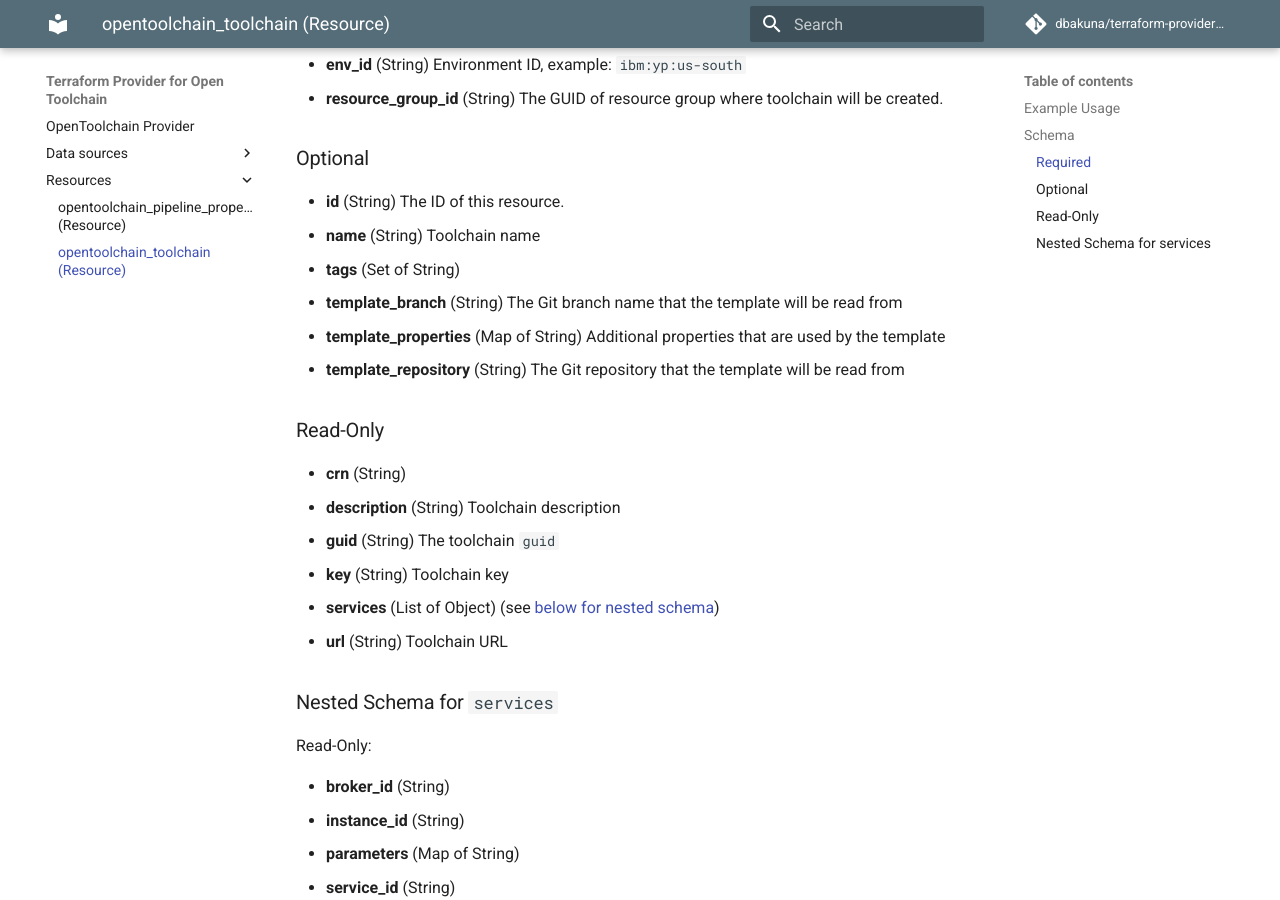
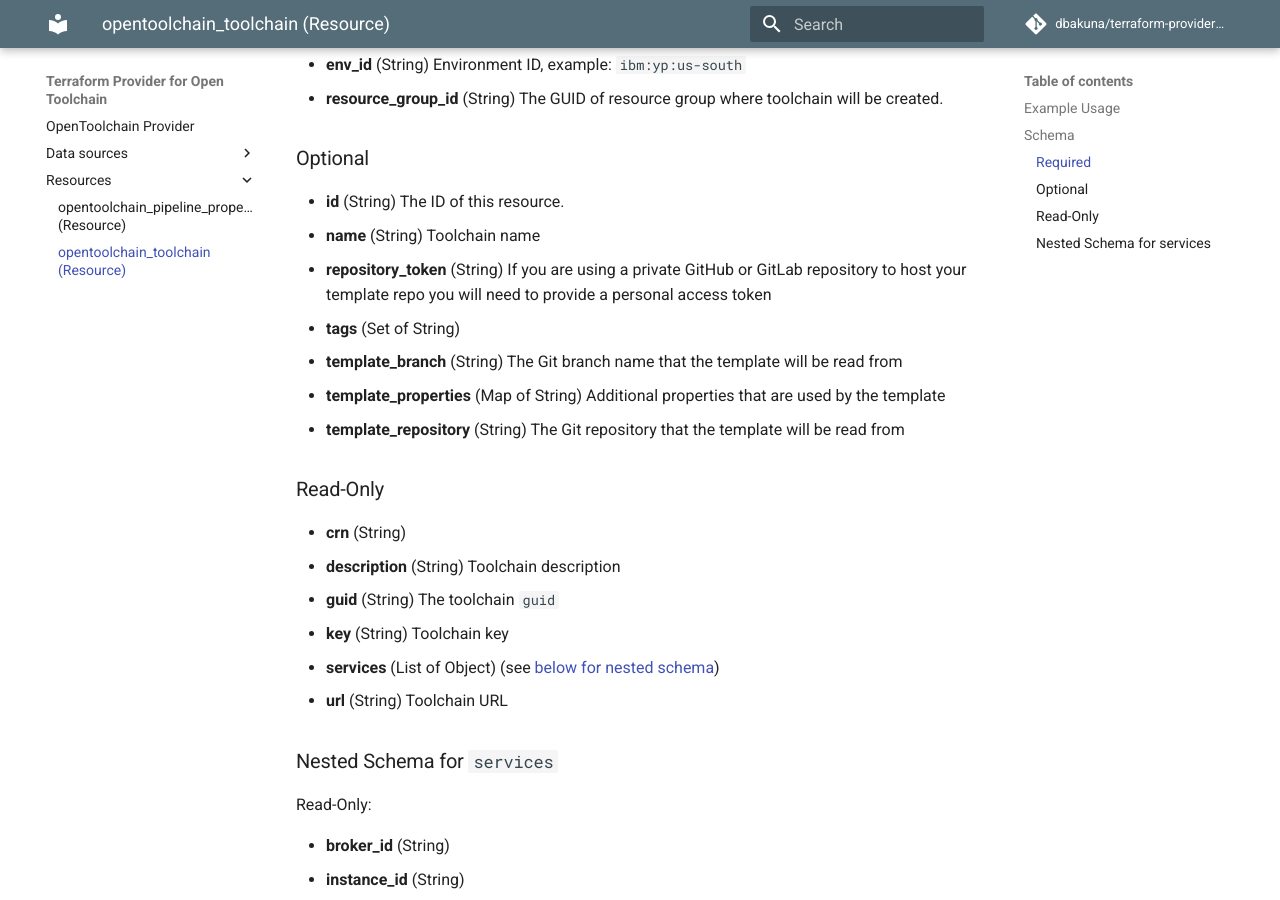
Before and after one commit to dariusbakunas/terraform-provider-opentoolchain, an MkDocs documentation site: the page built from docs/resources/toolchain.md, in a window 1280 px wide and 900 px high, scrolled down 717 px. Built offline with MkDocs 1.6.1 and Material for MkDocs 9.7.7, drawn with Linux system fonts in a browser that asks for light colours; comment, search, counter and statistics services are not loaded.

Commit message:
docs: regenerate

```diff
--- a/docs/resources/toolchain.md
+++ b/docs/resources/toolchain.md
@@ -47,6 +47,7 @@ resource "opentoolchain_toolchain" "tc" {
 
 - **id** (String) The ID of this resource.
 - **name** (String) Toolchain name
+- **repository_token** (String) If you are using a private GitHub or GitLab repository to host your template repo you will need to provide a personal access token
 - **tags** (Set of String)
 - **template_branch** (String) The Git branch name that the template will be read from
 - **template_properties** (Map of String) Additional properties that are used by the template
```
